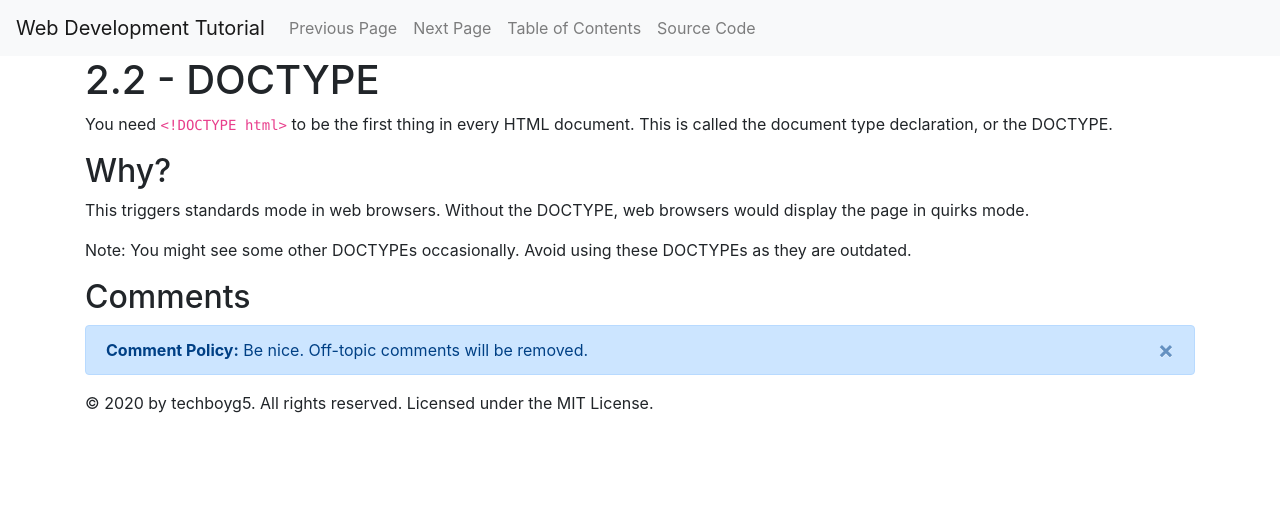
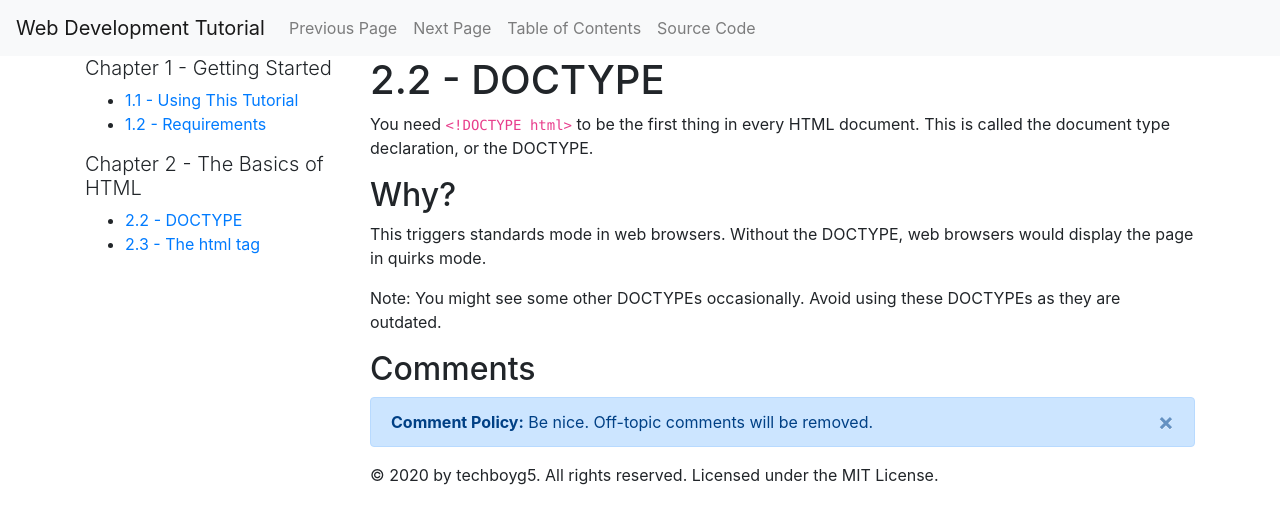
Before and after one commit to techboyg5/web-development-tutorial, a Jekyll site: the page built from chapter2/page2.html, in a window 1280 px wide. Shown: the top 524 px of the page. Built offline with Jekyll 4.4.1, drawn with Linux system fonts in a browser that asks for light colours; comment, search, counter and statistics services are not loaded.

Commit message:
Convert to Jekyll

```diff
--- a/chapter2/page2.html
+++ b/chapter2/page2.html
@@ -1,77 +1,10 @@
-<!DOCTYPE html>
-<html lang="en">
-  <head>
-    <!-- Global site tag (gtag.js) - Google Analytics -->
-<script async src="https://www.googletagmanager.com/gtag/js?id=UA-167358769-2"></script>
-<script>
-  window.dataLayer = window.dataLayer || [];
-  function gtag(){dataLayer.push(arguments);}
-  gtag('js', new Date());
-
-  gtag('config', 'UA-167358769-2');
-</script>
-
-    <meta charset="utf-8">
-    <title>2.2 - DOCTYPE</title>
-    <meta name="viewport" content="width=device-width, initial-scale=1, shrink-to-fit=no">
-    <link rel="stylesheet" href="https://stackpath.bootstrapcdn.com/bootstrap/4.5.0/css/bootstrap.min.css" integrity="sha384-9aIt2nRpC12Uk9gS9baDl411NQApFmC26EwAOH8WgZl5MYYxFfc+NcPb1dKGj7Sk" crossorigin="anonymous">
-  </head>
-  <body>
-    <nav class="navbar navbar-expand-lg navbar-light bg-light sticky-top">
-      <a class="navbar-brand" href="#">Web Development Tutorial</a>
-      <button class="navbar-toggler" type="button" data-toggle="collapse" data-target="#navbarContent" aria-controls="navbarSupportedContent" aria-expanded="false" aria-label="Toggle navigation">
-        <span class="navbar-toggler-icon"></span>
-      </button>
-      <div class="collapse navbar-collapse" id="navbarContent">
-        <ul class="navbar-nav">
-          <li class="nav-item">
-            <a class="nav-link" href="../chapter1/page2.html">Previous Page</a>
-          </li>
-          <li class="nav-item">
-            <a class="nav-link" href="page3.html">Next Page</a>
-          </li>
-          <li class="nav-item">
-            <a class="nav-link" href="../toc.html">Table of Contents</a>
-          </li>
-          <li class="nav-item">
-            <a class="nav-link" href="https://github.com/techboyg5/web-development-tutorial" target="_blank">Source Code</a>
-          </li>
-        </ul>
-      </div>
-    </nav>
-    <div class="container">
-    <h1>2.2 - DOCTYPE</h1>
-    <p>You need <code>&lt;!DOCTYPE html&gt;</code> to be the first thing in every HTML document. This is called the document type declaration, or the DOCTYPE.</p>
-    <h2>Why?</h2>
-    <p>This triggers standards mode in web browsers. Without the DOCTYPE, web browsers would display the page in quirks mode.</p>
-    <p>Note: You might see some other DOCTYPEs occasionally. Avoid using these DOCTYPEs as they are outdated.</p>
-      <div id="comments" class="my-3">
-                <h2>Comments</h2>
-                <div class="alert alert-primary alert-dismissible fade show" role="alert">
-                    <strong>Comment Policy:</strong> Be nice. Off-topic comments will be removed.
-                    <button type="button" class="close" data-dismiss="alert" aria-label="Close">
-                        <span aria-hidden="true">&times;</span>
-                    </button>
-                </div>
-                <noscript>
-                    <div class="alert alert-danger" role="alert">
-                        <strong>Error loading comments:</strong> Please enable JavaScript in your browser to view and post comments.
-                    </div>
-                </noscript>
-                <script src="https://utteranc.es/client.js"
-                    repo="techboyg5/comment-database"
-                    issue-term="pathname"
-                    theme="github-light"
-                    crossorigin="anonymous"
-                    async>
-                </script>
-            </div>
-            <footer class="my-3">
-                &copy; 2020 by techboyg5. All rights reserved. Licensed under the MIT License.
-            </footer>
-    </div>
-    <script src="https://code.jquery.com/jquery-3.5.1.slim.min.js" integrity="sha384-DfXdz2htPH0lsSSs5nCTpuj/zy4C+OGpamoFVy38MVBnE+IbbVYUew+OrCXaRkfj" crossorigin="anonymous"></script>
-    <script src="https://cdn.jsdelivr.net/npm/popper.js@1.16.0/dist/umd/popper.min.js" integrity="sha384-Q6E9RHvbIyZFJoft+2mJbHaEWldlvI9IOYy5n3zV9zzTtmI3UksdQRVvoxMfooAo" crossorigin="anonymous"></script>
-    <script src="https://stackpath.bootstrapcdn.com/bootstrap/4.5.0/js/bootstrap.min.js" integrity="sha384-OgVRvuATP1z7JjHLkuOU7Xw704+h835Lr+6QL9UvYjZE3Ipu6Tp75j7Bh/kR0JKI" crossorigin="anonymous"></script>
-  </body>
-</html>
+---
+layout: default
+title: 2.2 - DOCTYPE
+prevpage: ../chapter1/page2.html
+nextpage: page3.html
+---
+<p>You need <code>&lt;!DOCTYPE html&gt;</code> to be the first thing in every HTML document. This is called the document type declaration, or the DOCTYPE.</p>
+<h2>Why?</h2>
+<p>This triggers standards mode in web browsers. Without the DOCTYPE, web browsers would display the page in quirks mode.</p>
+<p>Note: You might see some other DOCTYPEs occasionally. Avoid using these DOCTYPEs as they are outdated.</p>
```
